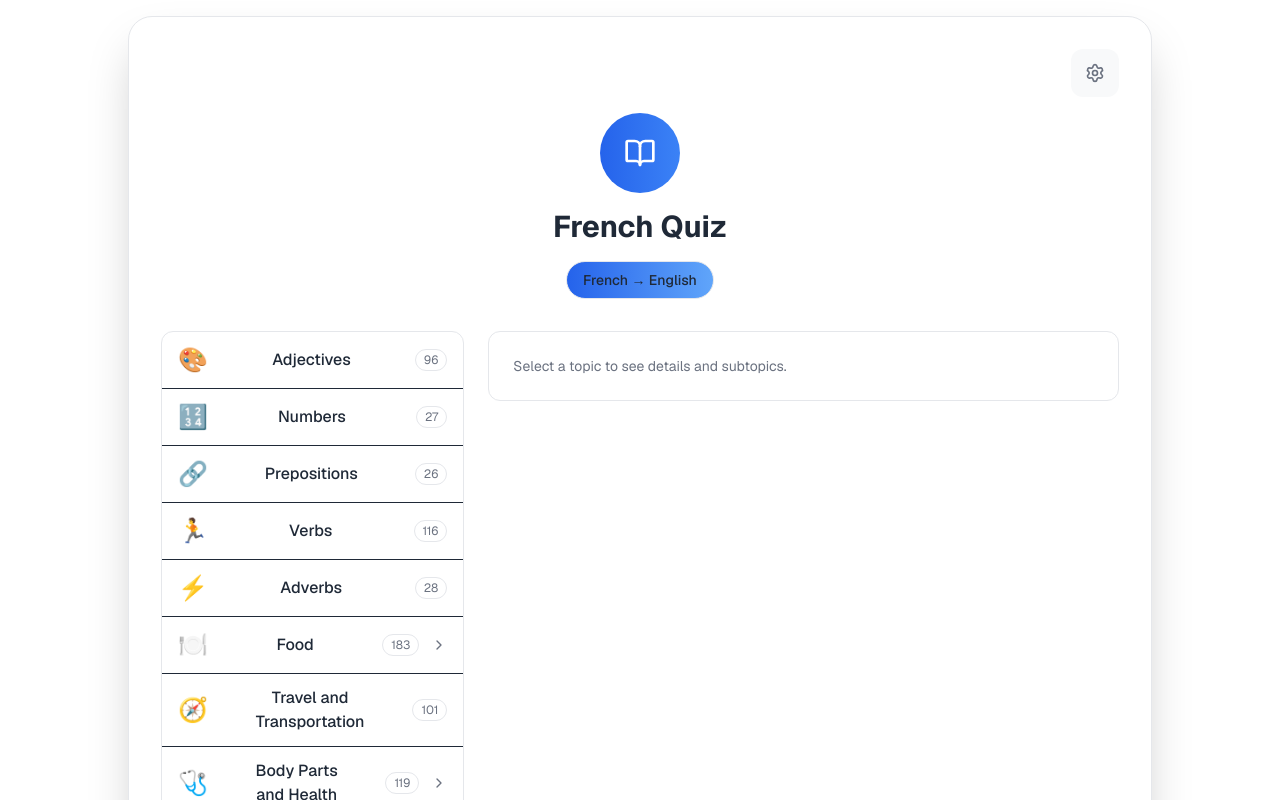
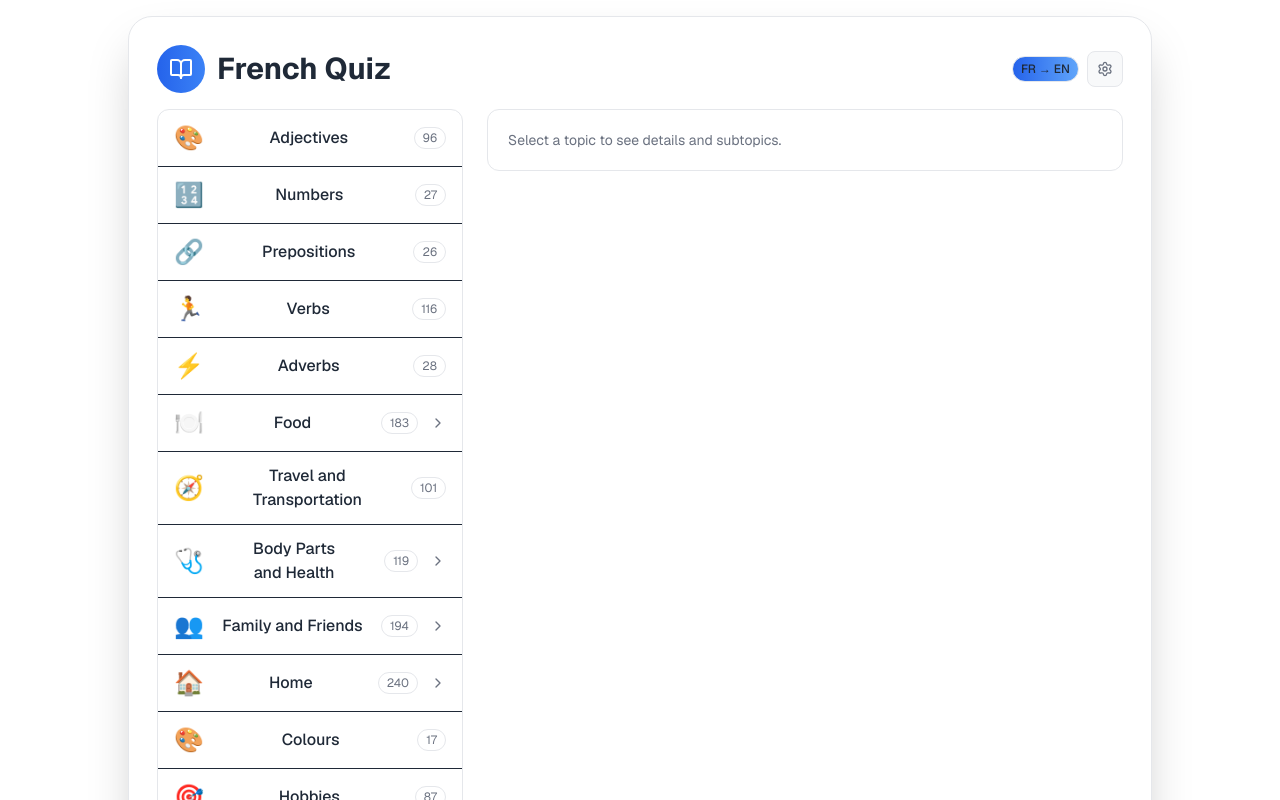
Before and after one commit to shoaibnigamshaik/quickfrench, a Next.js app: page / in a window 1280 px wide. Shown: the top 800 px of the page. Built offline with nearby package versions, Linux system fonts and the light colour scheme.

Commit message:
Improved the header of topic selector to be more compact

```diff
--- a/src/components/TopicSelector.tsx
+++ b/src/components/TopicSelector.tsx
@@ -72,44 +72,37 @@ export const TopicSelector = ({
     <div className="min-h-screen flex lg:items-center lg:justify-center p-4 bg-[var(--background)]">
       <div className="max-w-2xl lg:max-w-5xl w-full">
         <div
-          className="rounded-3xl shadow-2xl p-8 text-center border"
+          className="rounded-3xl shadow-2xl p-6 md:p-7 border"
           style={{
             backgroundColor: "var(--card)",
             borderColor: "var(--border)",
           }}
         >
-          {/* Settings Button */}
-          <div className="flex justify-end mb-4">
-            <Link
-              href="/settings"
-              aria-label="Settings"
-              className="inline-flex items-center justify-center w-12 h-12 rounded-xl transition-all duration-200 hover:shadow"
-              style={{ backgroundColor: "var(--muted)" }}
-            >
-              <Settings
-                className="h-5 w-5"
-                style={{ color: "var(--muted-foreground)" }}
-              />
-            </Link>
-          </div>
-
-          {/* Header */}
-          <div className="mb-8">
+          {/* Header: compact row with brand, toggle, and settings */}
+          <div className="mb-4">
+            <div className="flex flex-col gap-2 md:flex-row md:items-center md:justify-between">
+              {/* Left: brand */}
+              <div className="flex items-center gap-3">
                 <div
-              className="w-20 h-20 rounded-full flex items-center justify-center mx-auto mb-4"
+                  className="w-10 h-10 md:w-12 md:h-12 rounded-full flex items-center justify-center"
                   style={{
                     background:
                       "linear-gradient(90deg, var(--cta-grad-from), var(--cta-grad-to))",
                   }}
+                  aria-hidden
                 >
-              <BookOpen className="h-8 w-8" style={{ color: "white" }} />
+                  <BookOpen className="h-5 w-5 md:h-6 md:w-6" style={{ color: "white" }} />
                 </div>
                 <h1
-              className="text-3xl font-bold mb-4"
+                  className="text-2xl md:text-3xl font-bold"
                   style={{ color: "var(--foreground)" }}
                 >
                   French Quiz
                 </h1>
+              </div>
+
+              {/* Right: direction toggle + settings */}
+              <div className="flex items-center gap-2 self-start md:self-auto">
                 <button
                   type="button"
                   onClick={onToggleDirection}
@@ -119,7 +112,7 @@ export const TopicSelector = ({
                       : "English to French"
                   })`}
                   title="Toggle translation direction"
-              className="inline-flex items-center px-4 py-2 rounded-full border focus-visible:outline-none focus-visible:ring-2 focus-visible:ring-[var(--primary-600)]"
+                  className="inline-flex items-center px-2 py-1 rounded-full border focus-visible:outline-none focus-visible:ring-2 focus-visible:ring-[var(--primary-600)]"
                   style={{
                     background:
                       "linear-gradient(90deg, var(--badge-grad-from), var(--badge-grad-to))",
@@ -127,14 +120,28 @@ export const TopicSelector = ({
                   }}
                 >
                   <span
-                className="text-sm font-medium"
+                    className="text-xs font-medium"
                     style={{ color: "var(--foreground)" }}
                   >
                     {translationDirection === "french-to-english"
-                  ? "French → English"
-                  : "English → French"}
+                      ? "FR → EN"
+                      : "EN → FR"}
                   </span>
                 </button>
+                <Link
+                  href="/settings"
+                  aria-label="Settings"
+                  title="Settings"
+                  className="inline-flex items-center justify-center w-9 h-9 rounded-lg transition-all duration-200 hover:shadow border"
+                  style={{ backgroundColor: "var(--muted)", borderColor: "var(--border)" }}
+                >
+                  <Settings
+                    className="h-4 w-4"
+                    style={{ color: "var(--muted-foreground)" }}
+                  />
+                </Link>
+              </div>
+            </div>
           </div>
 
           <div className="grid grid-cols-1 lg:grid-cols-3 gap-6 text-left">
@@ -303,7 +310,7 @@ export const TopicSelector = ({
                 </div>
               ) : (
                 <div
-                  className="rounded-xl border p-6"
+                  className="rounded-xl border p-5"
                   style={{
                     backgroundColor: "var(--card)",
                     borderColor: "var(--border)",
@@ -321,7 +328,7 @@ export const TopicSelector = ({
           </div>
 
           <div
-            className="mt-8 p-4 rounded-xl"
+            className="mt-6 p-3 rounded-xl"
             style={{ backgroundColor: "var(--muted)" }}
           >
             <p className="text-sm" style={{ color: "var(--muted-foreground)" }}>
```
Lines whose indentation alone changed are shown as unchanged.
